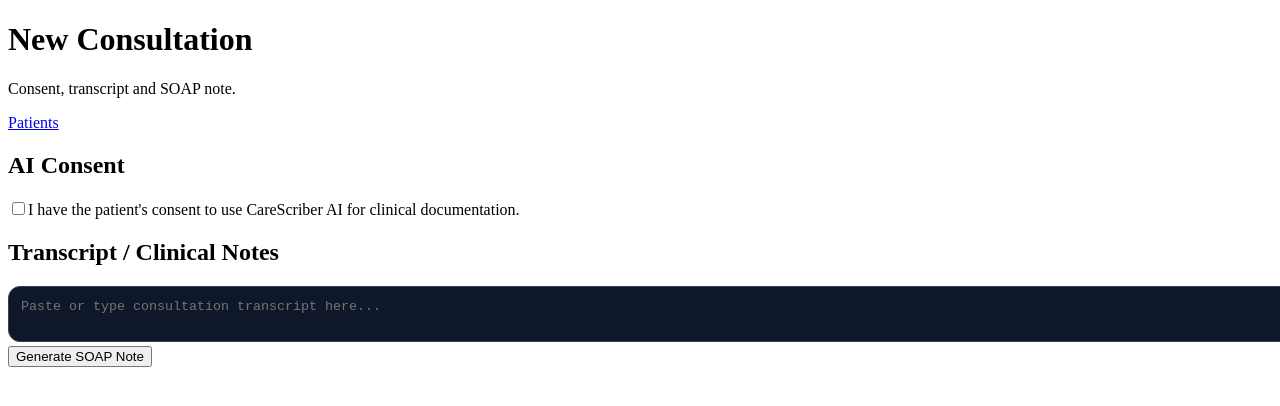
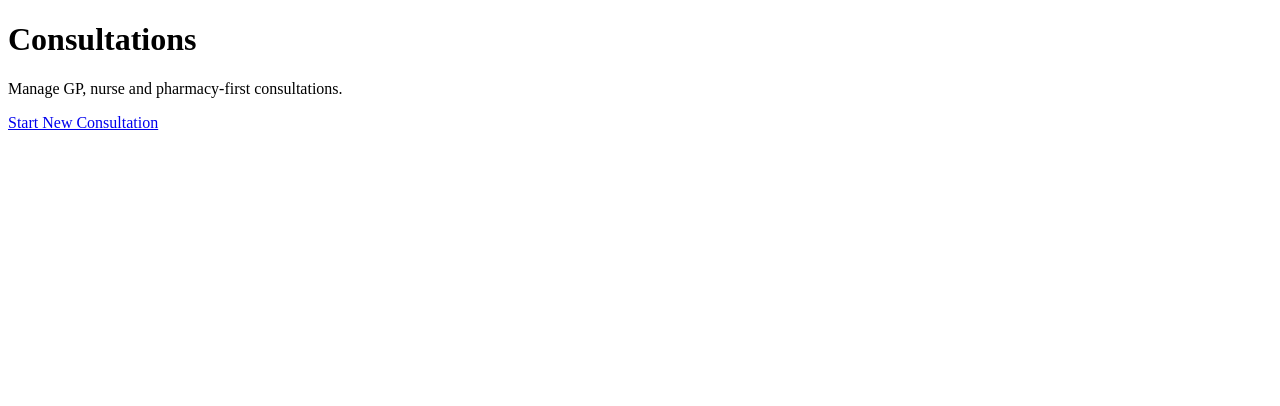
Before and after one commit to Siraajadams/Carescriber-, a Next.js app: page /consultations in a window 1280 px wide. Shown: the top 406 px of the page. Built offline with nearby package versions, Linux system fonts and the light colour scheme.

Commit message:
Update page.tsx

```diff
--- a/app/consultations/page.tsx
+++ b/app/consultations/page.tsx
@@ -1,104 +1,20 @@
-"use client";
-
-import { useState } from "react";
 import Link from "next/link";
 
-export default function NewConsultationPage() {
-  const [consent, setConsent] = useState(false);
-  const [transcript, setTranscript] = useState("");
-  const [note, setNote] = useState("");
-
-  function generateBasicNote() {
-    setNote(`
-General Practitioner Consult
-
-Consent:
-${consent ? "Patient consented to AI-assisted documentation." : "Consent not confirmed."}
-
-Transcript:
-${transcript || "No transcript entered."}
-
-History:
-- To be completed from consultation.
-
-Examination:
-- Not recorded.
-
-Assessment:
-- Clinical assessment pending.
-
-Plan:
-- Treatment plan pending.
-- Follow-up to be arranged if required.
-
-Tasks:
-- Confirm diagnosis.
-- Add ICD-10 code.
-- Generate patient education note.
-`);
-  }
-
+export default function ConsultationsPage() {
   return (
     <main className="min-h-screen bg-slate-950 text-white p-6">
-      <div className="max-w-5xl mx-auto">
-        <div className="flex justify-between mb-6">
-          <div>
-            <h1 className="text-3xl font-bold">New Consultation</h1>
-            <p className="text-slate-300">Consent, transcript and SOAP note.</p>
-          </div>
+      <div className="max-w-4xl mx-auto">
+        <h1 className="text-3xl font-bold mb-3">Consultations</h1>
+        <p className="text-slate-300 mb-6">
+          Manage GP, nurse and pharmacy-first consultations.
+        </p>
 
-          <Link href="/patients" className="text-emerald-400">
-            Patients
-          </Link>
-        </div>
-
-        <section className="bg-slate-900 rounded-2xl p-5 mb-5">
-          <h2 className="text-xl font-bold mb-3">AI Consent</h2>
-
-          <label className="flex gap-3 items-center">
-            <input
-              type="checkbox"
-              checked={consent}
-              onChange={(e) => setConsent(e.target.checked)}
-            />
-            <span>
-              I have the patient's consent to use CareScriber AI for clinical
-              documentation.
-            </span>
-          </label>
-        </section>
-
-        <section className="bg-slate-900 rounded-2xl p-5 mb-5">
-          <h2 className="text-xl font-bold mb-3">
-            Transcript / Clinical Notes
-          </h2>
-
-          <textarea
-            className="input min-h-40"
-            placeholder="Paste or type consultation transcript here..."
-            value={transcript}
-            onChange={(e) => setTranscript(e.target.value)}
-          />
-
-          <button
-            onClick={generateBasicNote}
-            className="mt-4 bg-emerald-500 text-black font-bold rounded-xl p-3"
-          >
-            Generate SOAP Note
-          </button>
-        </section>
-
-        {note && (
-          <section className="bg-slate-900 rounded-2xl p-5">
-            <h2 className="text-xl font-bold mb-3">
-              Generated Clinical Note
-            </h2>
-
-            <pre className="whitespace-pre-wrap text-sm text-slate-100">
-              {note}
-            </pre>
-          </section>
-        )}
+        <Link
+          href="/consultations/new"
+          className="bg-emerald-500 text-black font-bold rounded-xl p-3 inline-block"
+        >
+          Start New Consultation
+        </Link>
       </div>
     </main>
   );
```
